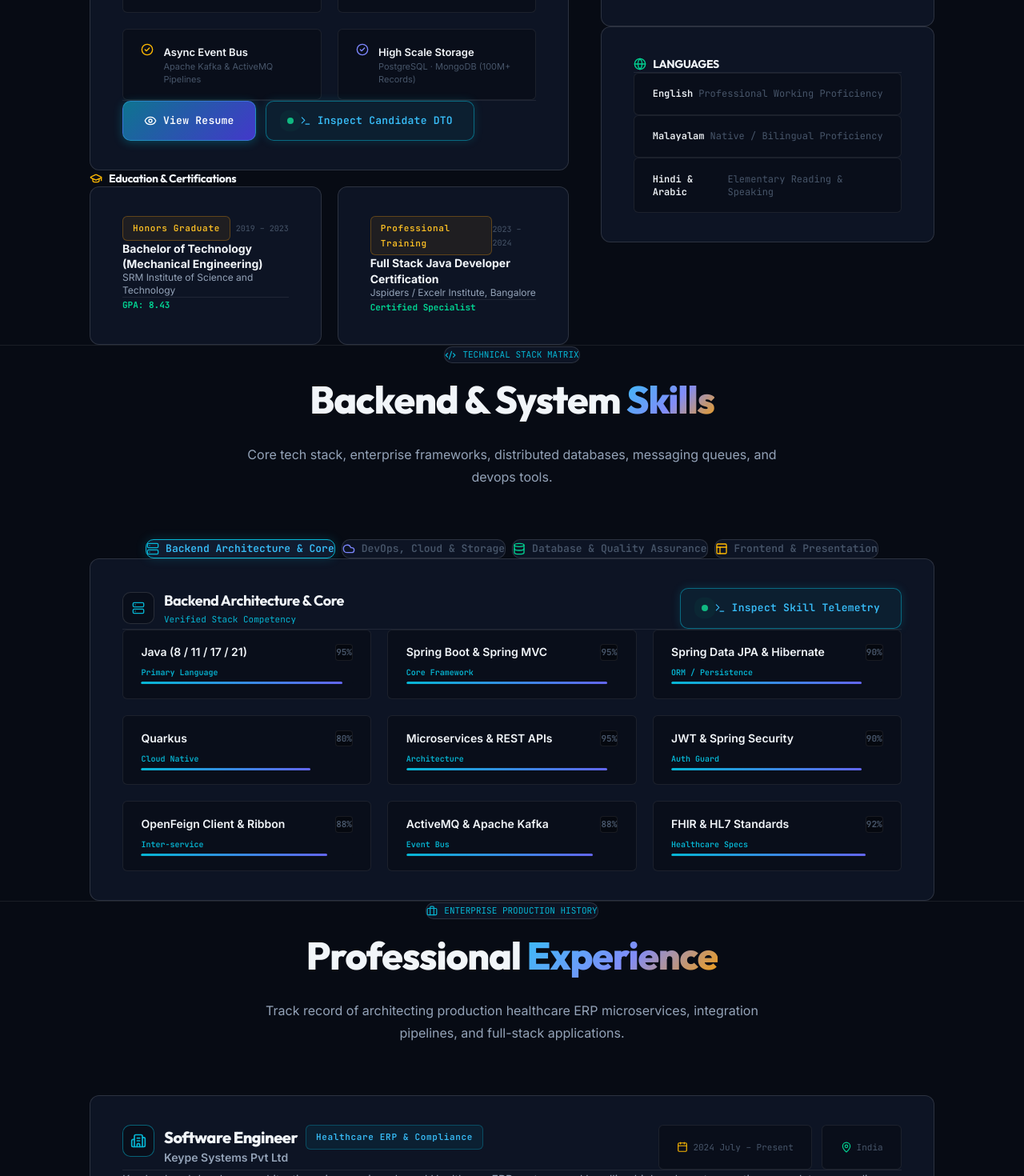
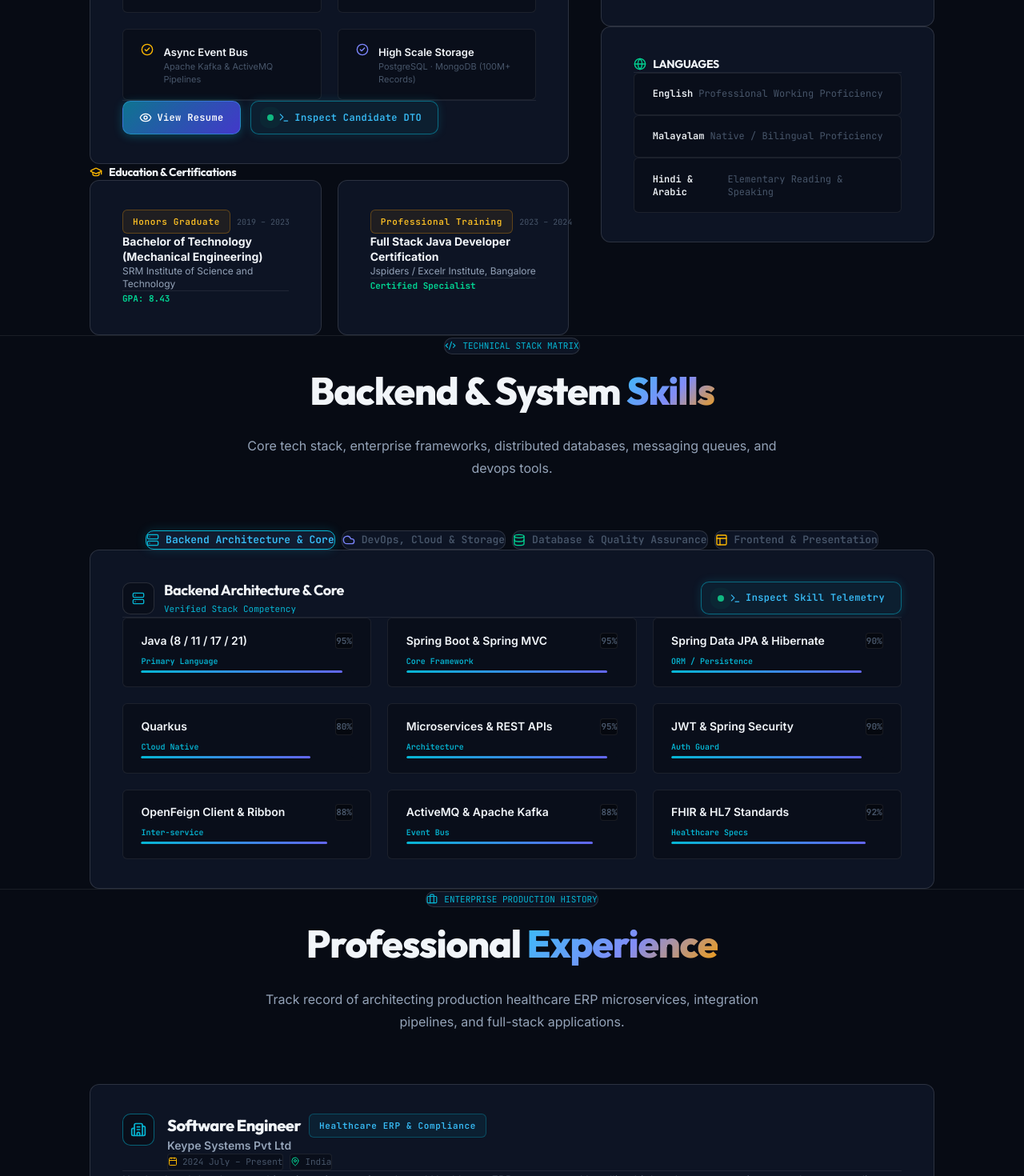
Before and after one commit to qureshi01/profile, a React (Vite) app: page / in a window 1280 px wide. Shown: the part 1320-2790 px from the top of the page at 80% size. Built offline with nearby package versions, Linux system fonts and the light colour scheme.

Commit message:
Fix: GitHub Pages photos (base='/profile/'), smaller neater buttons, date never drops in cards

```diff
--- a/src/components/About.jsx
+++ b/src/components/About.jsx
@@ -95,9 +95,10 @@ export const About = () => {
               <div className="grid grid-cols-1 sm:grid-cols-2 gap-5">
                 {personalInfo.education.map((edu, idx) => (
                   <div key={idx} className="card space-y-3">
-                    <div className="flex items-center justify-between">
-                      <span className="tag tag-amber">{edu.badge}</span>
-                      <span className="text-[10px] font-mono text-[var(--text-muted)]">{edu.period}</span>
+                    {/* Badge row — always inline */}
+                    <div className="flex items-center justify-between gap-2">
+                      <span className="tag tag-amber flex-shrink-0">{edu.badge}</span>
+                      <span className="text-[10px] font-mono text-[var(--text-muted)] whitespace-nowrap">{edu.period}</span>
                     </div>
                     <div>
                       <p className="font-bold text-[var(--text-primary)] text-sm leading-snug">{edu.degree}</p>
--- a/src/components/Certificates.jsx
+++ b/src/components/Certificates.jsx
@@ -81,9 +81,9 @@ export const Certificates = () => {
                   { label: 'Internship Period', val: certificateData.period,            color: 'text-[var(--text-secondary)]' },
                   { label: 'Date of Issue',     val: certificateData.issueDate,        color: 'text-[var(--text-secondary)]' },
                 ].map((row, i, arr) => (
-                  <div key={i} className={`flex justify-between items-center gap-2 ${i < arr.length - 1 ? 'border-b border-[var(--border-subtle)] pb-2' : ''}`}>
-                    <span className="text-[var(--text-muted)]">{row.label}:</span>
-                    <span className={`font-bold ${row.color} text-right`}>{row.val}</span>
+                  <div key={i} className={`flex items-center gap-3 ${i < arr.length - 1 ? 'border-b border-[var(--border-subtle)] pb-2.5' : ''}`}>
+                    <span className="text-[var(--text-muted)] whitespace-nowrap flex-shrink-0 min-w-[110px]">{row.label}:</span>
+                    <span className={`font-bold ${row.color} text-right ml-auto truncate`}>{row.val}</span>
                   </div>
                 ))}
               </div>
--- a/src/components/Experience.jsx
+++ b/src/components/Experience.jsx
@@ -23,27 +23,24 @@ export const Experience = () => {
             <div key={idx} className="card space-y-5">
 
               {/* Header */}
-              <div className="flex flex-col sm:flex-row justify-between items-start gap-4 border-b border-[var(--border-subtle)] pb-5">
-                <div className="flex items-start gap-3">
+              <div className="flex items-start gap-4 border-b border-[var(--border-subtle)] pb-5">
                 <div className="w-10 h-10 rounded-md bg-[var(--bg-surface)] border border-[var(--border-accent)] flex items-center justify-center text-[var(--cyan)] flex-shrink-0 mt-0.5">
                   <Building2 className="w-5 h-5" />
                 </div>
-                  <div>
+                <div className="flex-1 min-w-0">
                   <div className="flex items-center gap-2.5 flex-wrap">
                     <h3 className="font-extrabold text-[var(--text-primary)] text-lg sm:text-xl leading-tight">{exp.role}</h3>
                     <span className="tag tag-cyan">{exp.badge}</span>
                   </div>
                   <p className="text-[var(--text-secondary)] text-sm font-semibold mt-1">{exp.company}</p>
+                  <div className="flex items-center gap-2 flex-wrap mt-2.5">
+                    <span className="flex items-center gap-1.5 font-mono text-[11px] text-[var(--text-muted)] bg-[var(--bg-surface)] border border-[var(--border-subtle)] rounded px-2.5 py-1">
+                      <Calendar className="w-3 h-3 text-amber-400 flex-shrink-0" /> {exp.period}
+                    </span>
+                    <span className="flex items-center gap-1.5 font-mono text-[11px] text-[var(--text-muted)] bg-[var(--bg-surface)] border border-[var(--border-subtle)] rounded px-2.5 py-1">
+                      <MapPin className="w-3 h-3 text-emerald-400 flex-shrink-0" /> {exp.location}
+                    </span>
                   </div>
-                </div>
-
-                <div className="flex items-center gap-3 flex-wrap">
-                  <span className="inner-box flex items-center gap-1.5 font-mono text-[11px] text-[var(--text-muted)] py-2">
-                    <Calendar className="w-3.5 h-3.5 text-amber-400" /> {exp.period}
-                  </span>
-                  <span className="inner-box flex items-center gap-1.5 font-mono text-[11px] text-[var(--text-muted)] py-2">
-                    <MapPin className="w-3.5 h-3.5 text-emerald-400" /> {exp.location}
-                  </span>
                 </div>
               </div>
 
--- a/src/index.css
+++ b/src/index.css
@@ -138,22 +138,22 @@ h1,h2,h3,h4,h5,h6 { font-family: var(--font-head); letter-spacing: -0.025em; }
   display:         inline-flex;
   align-items:     center;
   justify-content: center;
-  gap:             0.5rem;
+  gap:             0.4rem;
   font-family:     var(--font-mono);
-  font-size:       0.8125rem;    /* 13px */
+  font-size:       0.75rem;      /* 12px — tight & neat */
   font-weight:     600;
   white-space:     nowrap;
-  padding:         0.8125rem 1.625rem;  /* 13px 26px — roomier */
-  min-height:      46px;
+  padding:         0.6rem 1.25rem;   /* 9.6px 20px */
+  min-height:      38px;
   border-radius:   var(--radius-md);
   border:          1px solid transparent;
   cursor:          pointer;
   text-decoration: none;
   transition:      all 0.18s ease;
-  letter-spacing:  0.02em;
+  letter-spacing:  0.03em;
 }
 @media (max-width:480px) {
-  .btn { padding: 0.75rem 1.25rem; min-height: 42px; font-size: 0.75rem; }
+  .btn { padding: 0.55rem 1rem; min-height: 36px; font-size: 0.7rem; }
 }
 
 /* Primary — filled gradient */
@@ -219,6 +219,8 @@ h1,h2,h3,h4,h5,h6 { font-family: var(--font-head); letter-spacing: -0.025em; }
   border-radius:var(--radius-sm);
   border:       1px solid;
   letter-spacing: 0.06em;
+  white-space:  nowrap;
+  flex-shrink:  0;
 }
 .tag-cyan   { background: rgba(6,182,212,0.08); color:#38bdf8; border-color:rgba(6,182,212,0.3); }
 .tag-amber  { background: rgba(245,158,11,0.08); color:#fbbf24; border-color:rgba(245,158,11,0.3); }
--- a/vite.config.js
+++ b/vite.config.js
@@ -8,7 +8,7 @@ export default defineConfig({
     react(),
     tailwindcss()
   ],
-  base: './',
+  base: '/profile/',
   build: {
     outDir: 'dist',
     sourcemap: false
```
Lines whose indentation alone changed are shown as unchanged.
